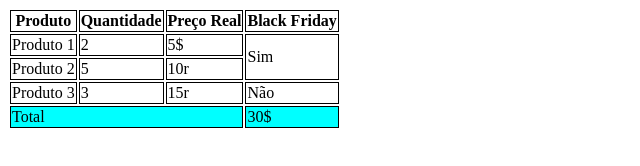
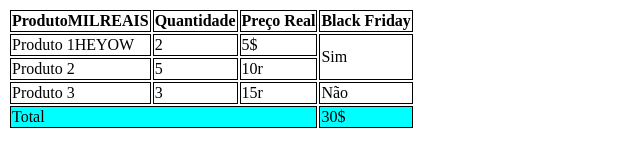
Before and after one commit to NickFBes/aula-tabela, a plain HTML site: page index.html in a window 1280 px wide. Shown: the whole page, without its empty margins (0-640 px from the left). Drawn offline with Linux system fonts and the light colour scheme.

Commit message:
troca de teste

```diff
--- a/index.html
+++ b/index.html
@@ -19,7 +19,7 @@
         <!-- cabeçalho -->
        <thead>
             <tr>
-                <th>Produto</th>
+                <th>ProdutoMILREAIS</th>
                 <th>Quantidade</th>
                 <th>Preço Real</th>
                 <th>Black Friday</th>
@@ -29,7 +29,7 @@
        <!-- corpo produtos 1 ao 3 -->
        <tbody>
             <tr>
-                <td>Produto 1</td>
+                <td>Produto 1HEYOW</td>
                 <td>2</td>
                 <td>5$</td>
                 <td rowspan="2">Sim</td>
```
